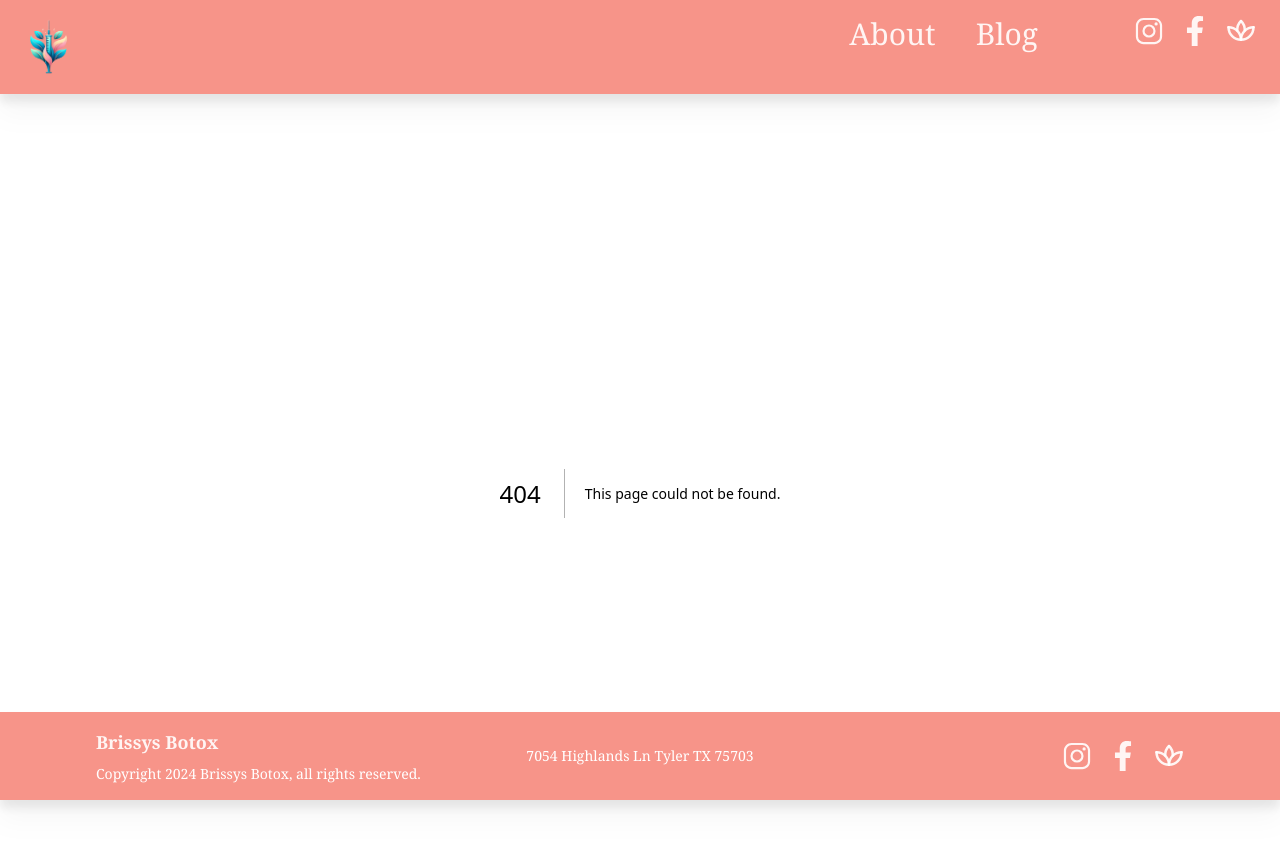
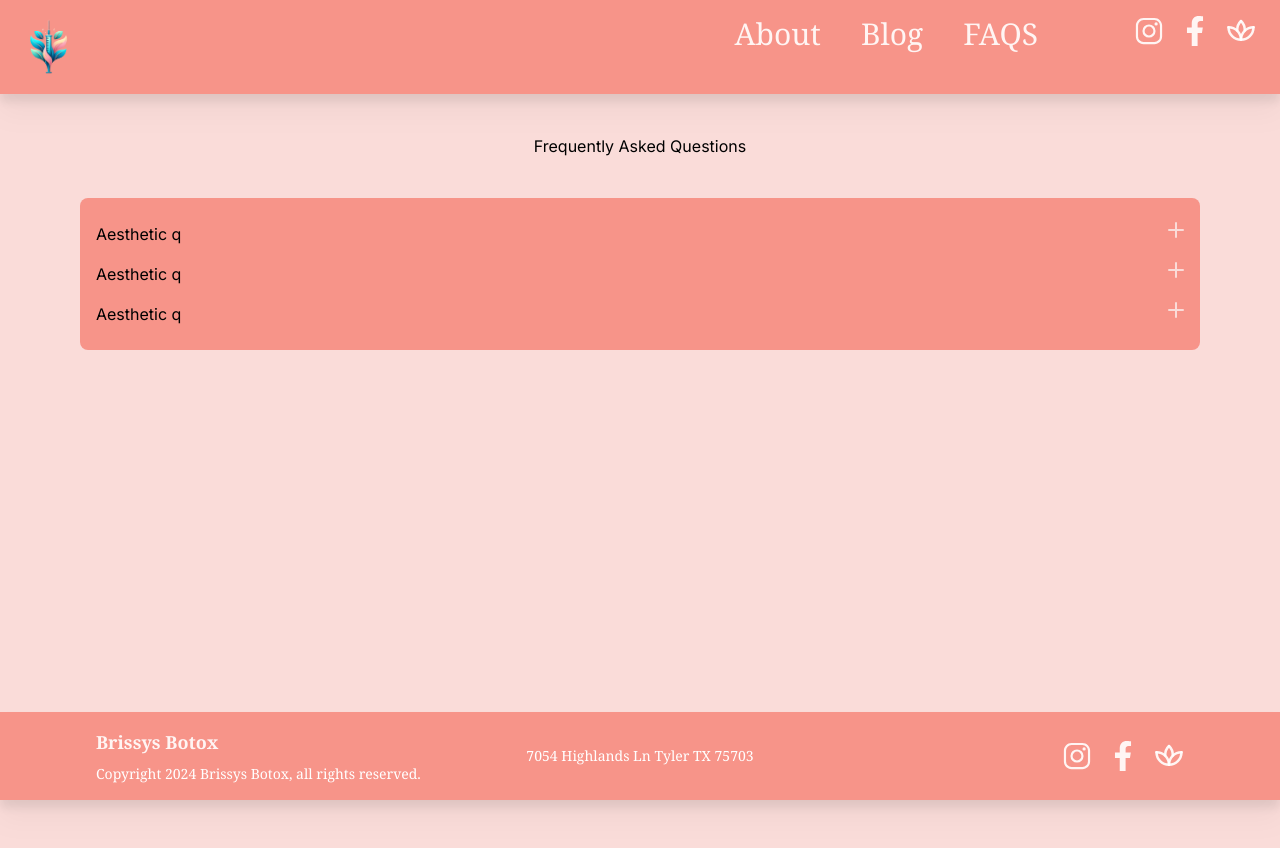
Before and after one commit to PeculiarYeti679/Brissys_Botox, a Next.js app: page /faqs in a window 1280 px wide. Before the commit this address had no page. Shown: the top 848 px of the page. Built offline with nearby package versions, Linux system fonts and the light colour scheme.

Commit message:
fixed bg color issue. added faq component cards

```diff
--- a/app/about/page.js
+++ b/app/about/page.js
@@ -1,6 +1,6 @@
 export default function About() {
     return (
-      <div className="h-full">
+      <div className="min-h-screen bg-rosequartz ">
       <h1>About Page</h1>
       {/* Add your content here */}
   </div>
--- a/app/blog/page.js
+++ b/app/blog/page.js
@@ -1,6 +1,6 @@
 export default function Blog() {
     return (
-      <main className="bg-rose-quartz h-full">
+      <main className="min-h-screen bg-rosequartz ">
    hello from blog
     </main>
     );
--- /dev/null
+++ b/app/components/FaqCard.tsx
@@ -0,0 +1,53 @@
+'use client'
+
+import { useState } from "react";
+
+export default function Faqs({title, answer}:{title:any, answer:any}) {
+    const [accordionOpen, setAccordionOpen] = useState(false);
+
+  return (
+    <div className="py-2 ">
+      <button
+        onClick={() => setAccordionOpen(!accordionOpen)}
+        className="flex justify-between w-full"
+      >
+        <span>{title}</span>
+        {/* {accordionOpen ? <span>-</span> : <span>+</span>} */}
+        <svg
+          className="fill-dustyrose shrink-0 ml-8"
+          width="16"
+          height="16"
+          xmlns="http://www.w3.org/2000/svg"
+        >
+          <rect
+            y="7"
+            width="16"
+            height="2"
+            rx="1"
+            className={`transform origin-center transition duration-200 ease-out ${
+              accordionOpen && "!rotate-180"
+            }`}
+          />
+          <rect
+            y="7"
+            width="16"
+            height="2"
+            rx="1"
+            className={`transform origin-center rotate-90 transition duration-200 ease-out ${
+              accordionOpen && "!rotate-180"
+            }`}
+          />
+        </svg>
+      </button>
+      <div
+        className={`grid overflow-hidden transition-all duration-300 ease-in-out text-rosequartz text-sm ${
+          accordionOpen
+            ? "grid-rows-[1fr] opacity-100"
+            : "grid-rows-[0fr] opacity-0"
+        }`}
+      >
+        <div className="overflow-hidden">{answer}</div>
+      </div>
+    </div>
+  );
+};
--- a/app/components/Navbar.tsx
+++ b/app/components/Navbar.tsx
@@ -35,6 +35,13 @@ export default function Navbar() {
             >
               Blog
             </Link>
+
+            <Link
+              className="text-white/90  font-serif hover:rosequartz"
+              href="/faqs"
+            >
+              FAQS
+            </Link>
           </div>
 
           <Link target="_blank" rel="noopener noreferrer"
--- /dev/null
+++ b/app/faqs/page.tsx
@@ -0,0 +1,24 @@
+import Faqs from "../components/FaqCard";
+
+export default function Faq() {
+    return (
+      <main className="min-h-screen bg-rosequartz">
+        <h1 className="p-10 grid justify-items-center">Frequently Asked Questions</h1>
+        <section className="px-20">
+        <div className="p-4 bg-coral rounded-lg">
+      <Faqs
+        title="Aesthetic q"
+        answer="Aesthetic a"
+      />
+      <Faqs
+        title="Aesthetic q"
+        answer="Aesthetic a"
+      />
+      <Faqs title="Aesthetic q"
+        answer="Aesthetic a"/>
+    </div>
+        </section>
+
+    </main>
+    );
+  }
--- a/app/layout.tsx
+++ b/app/layout.tsx
@@ -20,7 +20,7 @@ export default function RootLayout({
      <html lang="en">
       <body>
         <Navbar />
-        <main className={inter.className}>{children}
+        <main className={inter.className} >{children}
 
         </main>
         <Footer />
--- a/app/page.tsx
+++ b/app/page.tsx
@@ -2,12 +2,9 @@ import Image from "next/image";
 
 export default function Home() {
   return (
-    <main className="bg-rosequartz h-full">
+    <main className="min-h-screen bg-rosequartz ">
  hello
- <div></div>
-        <div> </div>
-        <div></div>
-        <div></div>
+
   </main>
   );
 }
```
